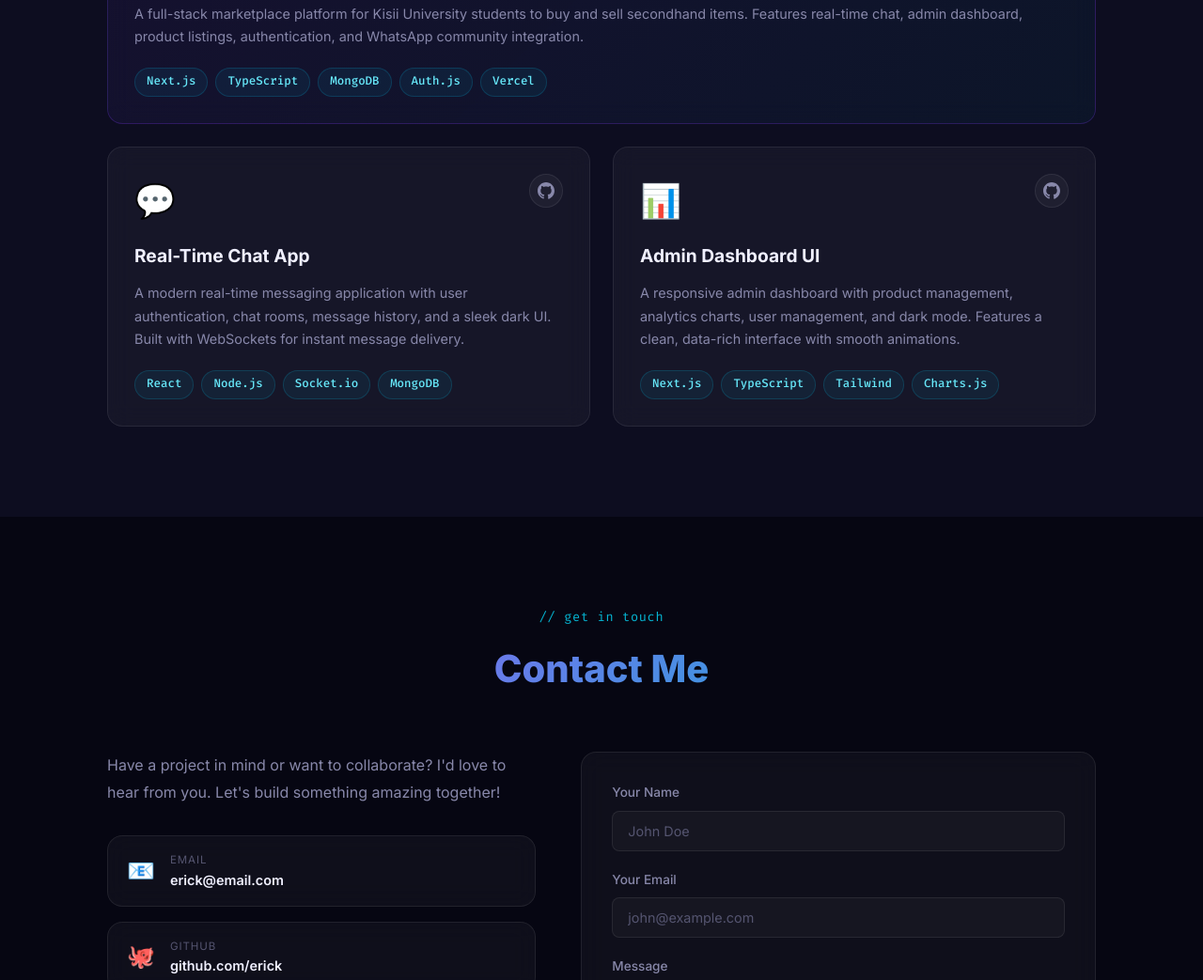
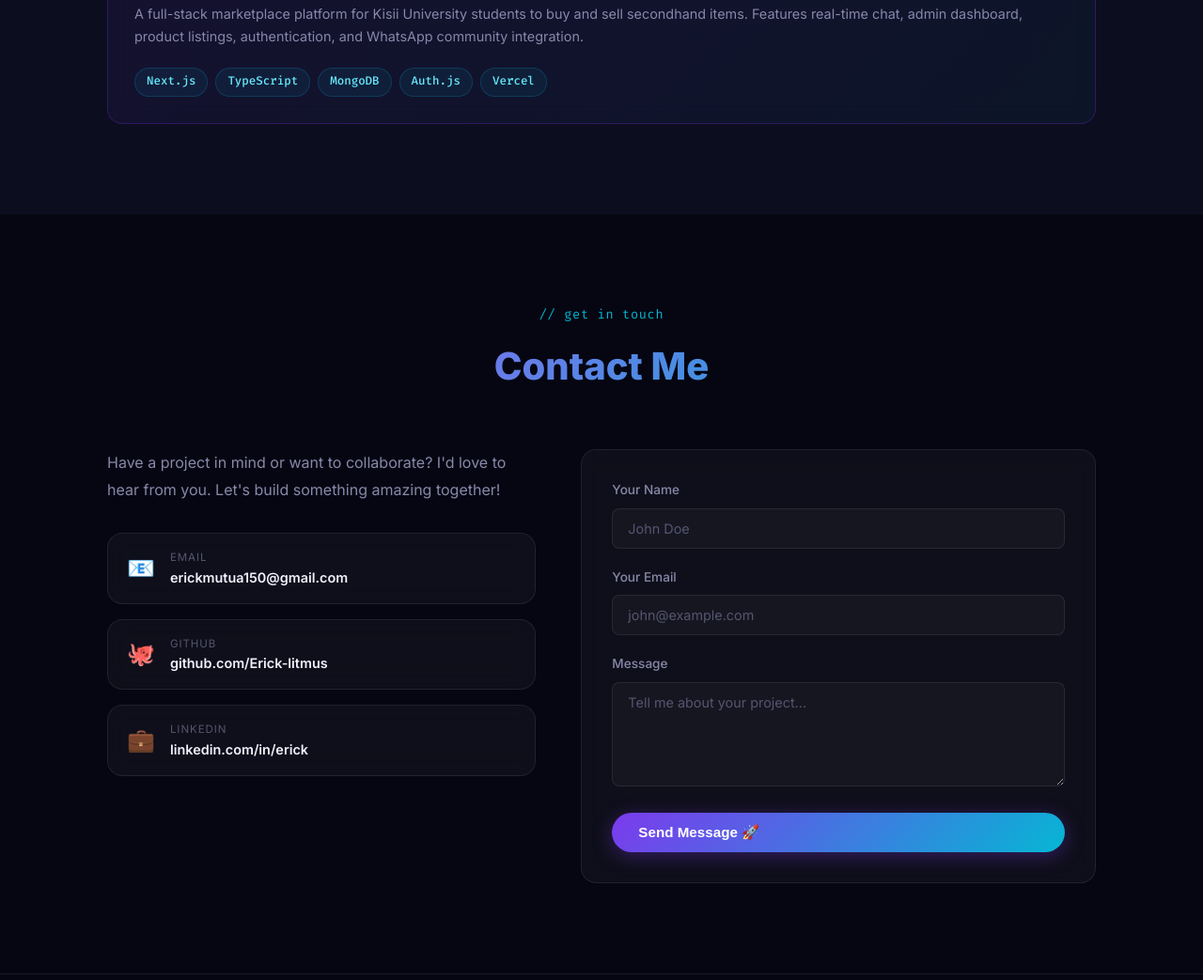
Before and after one commit to Erick-litmus/Portfolio, a plain HTML site: page index.html in a window 1280 px wide. Shown: the part 2793-3836 px from the top of the page at 94% size. Drawn offline with Linux system fonts and the light colour scheme.

Commit message:
✏️ Customize: real info, remove placeholder projects

```diff
--- a/index.html
+++ b/index.html
@@ -54,13 +54,13 @@
           <a href="#contact" class="btn btn-outline" id="hero-cta-contact">Get In Touch</a>
         </div>
         <div class="hero-socials">
-          <a href="https://github.com" target="_blank" class="social-icon" id="social-github" aria-label="GitHub">
+          <a href="https://github.com/Erick-litmus" target="_blank" class="social-icon" id="social-github" aria-label="GitHub">
             <svg viewBox="0 0 24 24" fill="currentColor"><path d="M12 0C5.37 0 0 5.37 0 12c0 5.3 3.438 9.8 8.205 11.385.6.113.82-.258.82-.577 0-.285-.01-1.04-.015-2.04-3.338.724-4.042-1.61-4.042-1.61C4.422 18.07 3.633 17.7 3.633 17.7c-1.087-.744.084-.729.084-.729 1.205.084 1.838 1.236 1.838 1.236 1.07 1.835 2.809 1.305 3.495.998.108-.776.417-1.305.76-1.605-2.665-.3-5.466-1.332-5.466-5.93 0-1.31.465-2.38 1.235-3.22-.135-.303-.54-1.523.105-3.176 0 0 1.005-.322 3.3 1.23.96-.267 1.98-.399 3-.405 1.02.006 2.04.138 3 .405 2.28-1.552 3.285-1.23 3.285-1.23.645 1.653.24 2.873.12 3.176.765.84 1.23 1.91 1.23 3.22 0 4.61-2.805 5.625-5.475 5.92.42.36.81 1.096.81 2.22 0 1.606-.015 2.896-.015 3.286 0 .315.21.69.825.57C20.565 21.795 24 17.295 24 12c0-6.63-5.37-12-12-12"/></svg>
           </a>
-          <a href="https://linkedin.com" target="_blank" class="social-icon" id="social-linkedin" aria-label="LinkedIn">
+          <a href="#contact" class="social-icon" id="social-linkedin" aria-label="LinkedIn">
             <svg viewBox="0 0 24 24" fill="currentColor"><path d="M20.447 20.452h-3.554v-5.569c0-1.328-.027-3.037-1.852-3.037-1.853 0-2.136 1.445-2.136 2.939v5.667H9.351V9h3.414v1.561h.046c.477-.9 1.637-1.85 3.37-1.85 3.601 0 4.267 2.37 4.267 5.455v6.286zM5.337 7.433a2.062 2.062 0 01-2.063-2.065 2.064 2.064 0 112.063 2.065zm1.782 13.019H3.555V9h3.564v11.452zM22.225 0H1.771C.792 0 0 .774 0 1.729v20.542C0 23.227.792 24 1.771 24h20.451C23.2 24 24 23.227 24 22.271V1.729C24 .774 23.2 0 22.222 0h.003z"/></svg>
           </a>
-          <a href="mailto:erick@email.com" class="social-icon" id="social-email" aria-label="Email">
+          <a href="mailto:erickmutua150@gmail.com" class="social-icon" id="social-email" aria-label="Email">
             <svg viewBox="0 0 24 24" fill="currentColor"><path d="M24 5.457v13.909c0 .904-.732 1.636-1.636 1.636h-3.819V11.73L12 16.64l-6.545-4.91v9.273H1.636A1.636 1.636 0 010 19.366V5.457c0-2.023 2.309-3.178 3.927-1.964L5.455 4.64 12 9.548l6.545-4.91 1.528-1.145C21.69 2.28 24 3.434 24 5.457z"/></svg>
           </a>
         </div>
@@ -235,43 +235,7 @@
           </div>
         </div>
 
-        <div class="project-card glass-card" id="project-2">
-          <div class="project-header">
-            <div class="project-icon">💬</div>
-            <div class="project-links">
-              <a href="https://github.com" target="_blank" class="project-link" aria-label="GitHub">
-                <svg viewBox="0 0 24 24" fill="currentColor" width="18" height="18"><path d="M12 0C5.37 0 0 5.37 0 12c0 5.3 3.438 9.8 8.205 11.385.6.113.82-.258.82-.577 0-.285-.01-1.04-.015-2.04-3.338.724-4.042-1.61-4.042-1.61C4.422 18.07 3.633 17.7 3.633 17.7c-1.087-.744.084-.729.084-.729 1.205.084 1.838 1.236 1.838 1.236 1.07 1.835 2.809 1.305 3.495.998.108-.776.417-1.305.76-1.605-2.665-.3-5.466-1.332-5.466-5.93 0-1.31.465-2.38 1.235-3.22-.135-.303-.54-1.523.105-3.176 0 0 1.005-.322 3.3 1.23.96-.267 1.98-.399 3-.405 1.02.006 2.04.138 3 .405 2.28-1.552 3.285-1.23 3.285-1.23.645 1.653.24 2.873.12 3.176.765.84 1.23 1.91 1.23 3.22 0 4.61-2.805 5.625-5.475 5.92.42.36.81 1.096.81 2.22 0 1.606-.015 2.896-.015 3.286 0 .315.21.69.825.57C20.565 21.795 24 17.295 24 12c0-6.63-5.37-12-12-12"/></svg>
-              </a>
-            </div>
-          </div>
-          <h3 class="project-title">Real-Time Chat App</h3>
-          <p class="project-desc">A modern real-time messaging application with user authentication, chat rooms, message history, and a sleek dark UI. Built with WebSockets for instant message delivery.</p>
-          <div class="project-tech">
-            <span class="tech-tag">React</span>
-            <span class="tech-tag">Node.js</span>
-            <span class="tech-tag">Socket.io</span>
-            <span class="tech-tag">MongoDB</span>
-          </div>
-        </div>
 
-        <div class="project-card glass-card" id="project-3">
-          <div class="project-header">
-            <div class="project-icon">📊</div>
-            <div class="project-links">
-              <a href="https://github.com" target="_blank" class="project-link" aria-label="GitHub">
-                <svg viewBox="0 0 24 24" fill="currentColor" width="18" height="18"><path d="M12 0C5.37 0 0 5.37 0 12c0 5.3 3.438 9.8 8.205 11.385.6.113.82-.258.82-.577 0-.285-.01-1.04-.015-2.04-3.338.724-4.042-1.61-4.042-1.61C4.422 18.07 3.633 17.7 3.633 17.7c-1.087-.744.084-.729.084-.729 1.205.084 1.838 1.236 1.838 1.236 1.07 1.835 2.809 1.305 3.495.998.108-.776.417-1.305.76-1.605-2.665-.3-5.466-1.332-5.466-5.93 0-1.31.465-2.38 1.235-3.22-.135-.303-.54-1.523.105-3.176 0 0 1.005-.322 3.3 1.23.96-.267 1.98-.399 3-.405 1.02.006 2.04.138 3 .405 2.28-1.552 3.285-1.23 3.285-1.23.645 1.653.24 2.873.12 3.176.765.84 1.23 1.91 1.23 3.22 0 4.61-2.805 5.625-5.475 5.92.42.36.81 1.096.81 2.22 0 1.606-.015 2.896-.015 3.286 0 .315.21.69.825.57C20.565 21.795 24 17.295 24 12c0-6.63-5.37-12-12-12"/></svg>
-              </a>
-            </div>
-          </div>
-          <h3 class="project-title">Admin Dashboard UI</h3>
-          <p class="project-desc">A responsive admin dashboard with product management, analytics charts, user management, and dark mode. Features a clean, data-rich interface with smooth animations.</p>
-          <div class="project-tech">
-            <span class="tech-tag">Next.js</span>
-            <span class="tech-tag">TypeScript</span>
-            <span class="tech-tag">Tailwind</span>
-            <span class="tech-tag">Charts.js</span>
-          </div>
-        </div>
 
       </div>
     </div>
@@ -288,21 +252,21 @@
         <div class="contact-info">
           <p class="contact-intro">Have a project in mind or want to collaborate? I'd love to hear from you. Let's build something amazing together!</p>
           <div class="contact-cards">
-            <a href="mailto:erick@email.com" class="contact-card glass-card" id="contact-email-link">
+            <a href="mailto:erickmutua150@gmail.com" class="contact-card glass-card" id="contact-email-link">
               <span class="contact-card-icon">📧</span>
               <div>
                 <span class="contact-card-label">Email</span>
-                <span class="contact-card-value">erick@email.com</span>
+                <span class="contact-card-value">erickmutua150@gmail.com</span>
               </div>
             </a>
-            <a href="https://github.com" target="_blank" class="contact-card glass-card" id="contact-github-link">
+            <a href="https://github.com/Erick-litmus" target="_blank" class="contact-card glass-card" id="contact-github-link">
               <span class="contact-card-icon">🐙</span>
               <div>
                 <span class="contact-card-label">GitHub</span>
-                <span class="contact-card-value">github.com/erick</span>
+                <span class="contact-card-value">github.com/Erick-litmus</span>
               </div>
             </a>
-            <a href="https://linkedin.com" target="_blank" class="contact-card glass-card" id="contact-linkedin-link">
+            <a href="mailto:erickmutua150@gmail.com" class="contact-card glass-card" id="contact-linkedin-link">
               <span class="contact-card-icon">💼</span>
               <div>
                 <span class="contact-card-label">LinkedIn</span>
```
